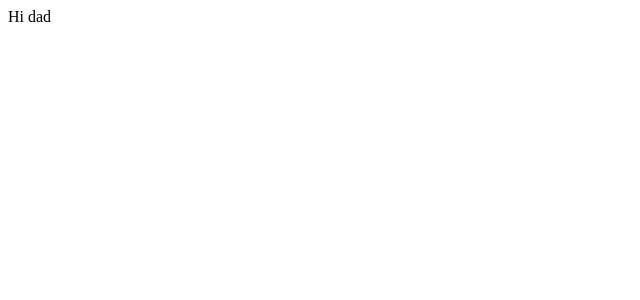
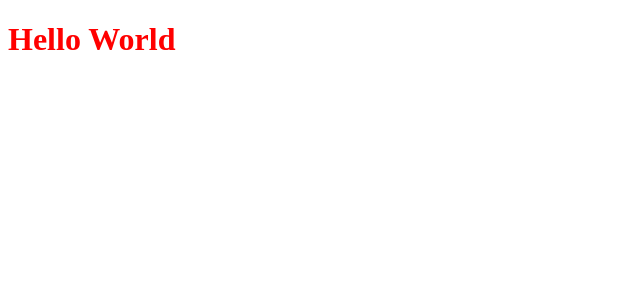
Before and after one commit to projectgithubrepository/AngularCurso, an Angular app: page / in a window 1280 px wide. Shown: the top 300 px of the page, without its empty margins (0-640 px from the left). Built offline with nearby package versions, Linux system fonts and the light colour scheme.

Commit message:
Dependency Injection (incluir dependências, libs)

```diff
--- a/src/app/app.component.ts
+++ b/src/app/app.component.ts
@@ -1,4 +1,5 @@
-import { Component, OnInit, OnDestroy } from '@angular/core';
+import { Component, OnInit, OnDestroy, Renderer2, ElementRef } from '@angular/core';
+import { LogService } from './log.service';
 
 // @Component({
 //   selector: 'app-root',
@@ -143,26 +144,33 @@ import { Component, OnInit, OnDestroy } from '@angular/core';
 // })
 
 //Structural Directives
+// @Component({
+//   selector: 'app-root',
+//   template: `
+//     <!-- ngIf
+//     <div *ngIf="isActive">Active</div>-->
+
+//     <!-- ngFor
+//     for puro
+//     <div *ngFor="let item of items">{{item.name}}</div> -->
+//     <!--
+//     for puxando o index
+//     <div *ngFor="let item of items; let i = index">{{i}} - {{item.name}}</div> -->
+
+//     <!-- ngSwitch (ngSwitch, ngSwitchCase e ngSwitchDefault)-->
+//     <div [ngSwitch]="item.name">
+//       <div *ngSwitchCase="'Bob'">Hi dad</div>
+//       <div *ngSwitchCase="'Monica'">Hi mom</div>
+//       <div *ngSwitchDefault>Hi friend</div>
+//     </div>
+//   `,
+//   styleUrls: ['./app.component.css']
+// })
+
+//Dependency Injection
 @Component({
   selector: 'app-root',
-  template: `
-    <!-- ngIf
-    <div *ngIf="isActive">Active</div>-->
-
-    <!-- ngFor
-    for puro
-    <div *ngFor="let item of items">{{item.name}}</div> -->
-    <!--
-    for puxando o index
-    <div *ngFor="let item of items; let i = index">{{i}} - {{item.name}}</div> -->
-
-    <!-- ngSwitch (ngSwitch, ngSwitchCase e ngSwitchDefault)-->
-    <div [ngSwitch]="item.name">
-      <div *ngSwitchCase="'Bob'">Hi dad</div>
-      <div *ngSwitchCase="'Monica'">Hi mom</div>
-      <div *ngSwitchDefault>Hi friend</div>
-    </div>
-  `,
+  template: `<h1>Hello World</h1>`,
   styleUrls: ['./app.component.css']
 })
 
@@ -319,5 +327,23 @@ export class AppComponent {
   // ]
 
   // ngSwitch (ngSwitch, ngSwitchCase e ngSwitchDefault)
-  item = { name: 'Bob'};
+  // item = { name: 'Bob'};
+
+  //Dependency Injection
+  //exemplo 1
+  // constructor(private LogService: LogService) {}
+
+  // ngOnInit() {
+  //   this.LogService.logMessage('Hello World');
+  // }
+
+  //exemplo 2 inserindo a lib renderer2 module
+  constructor(private LogService: LogService,
+    private renderer: Renderer2,
+    private host: ElementRef) {}
+
+  ngOnInit() {
+    this.LogService.logMessage('Hello World');
+    this.renderer.setStyle(this.host.nativeElement, 'color', 'red');
+  }
 }
```
